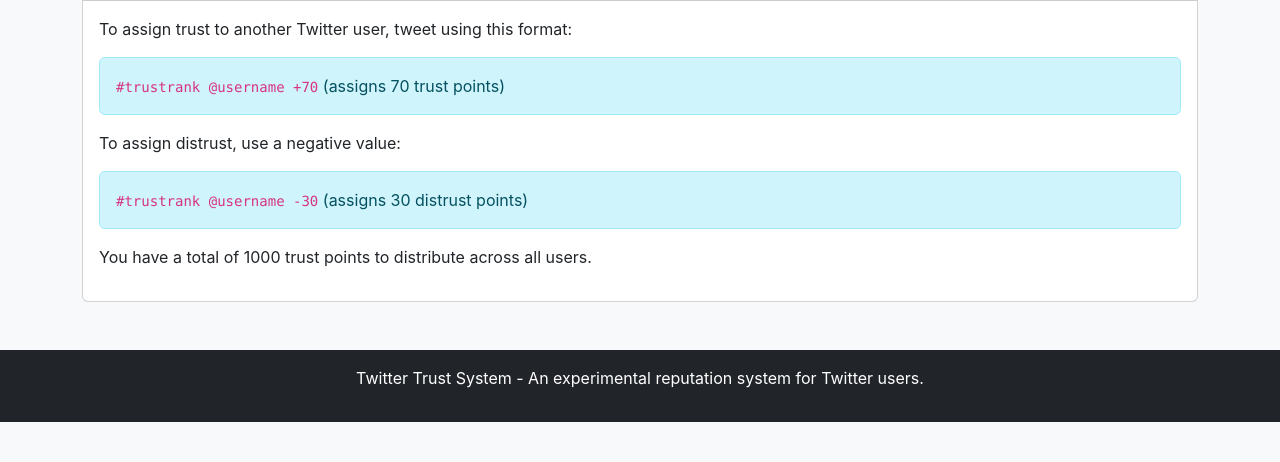
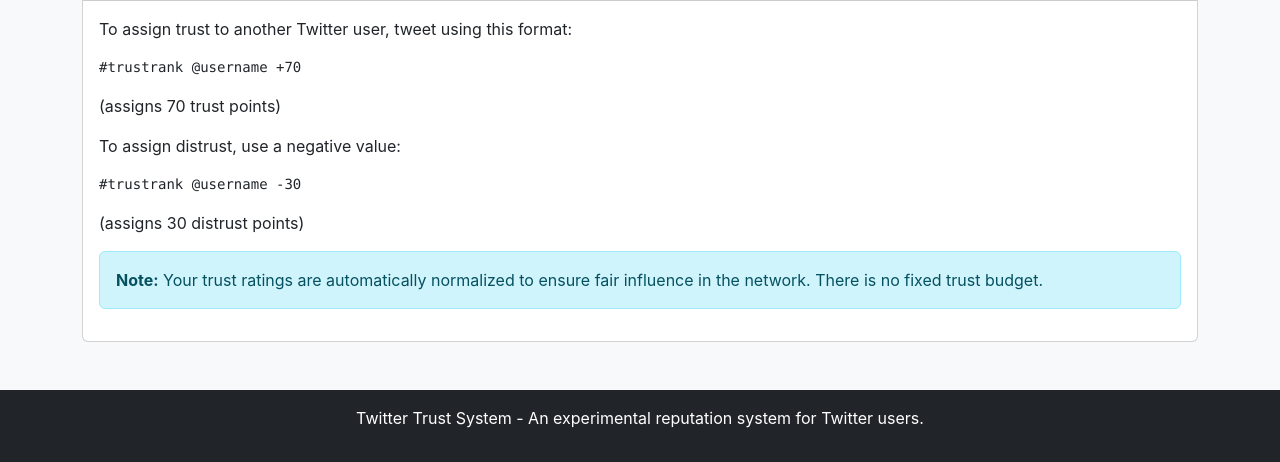
Before and after one commit to BrianMills2718/twitter-trust-system, a plain HTML site: page index.html in a window 1280 px wide. Shown: the part 535-997 px from the top of the page. Before the commit the page ends 957 px from the top, so only its background shows below. Drawn offline with nearby package versions, Linux system fonts and the light colour scheme.

Commit message:
Update participation instructions to reflect L2 normalization, not fixed trust budget

```diff
--- a/index.html
+++ b/index.html
@@ -72,14 +72,14 @@
                     </div>
                     <div class="card-body">
                         <p>To assign trust to another Twitter user, tweet using this format:</p>
+                        <pre><code>#trustrank @username +70</code></pre>
+                        <p>(assigns 70 trust points)</p>
+                        <p>To assign distrust, use a negative value:</p>
+                        <pre><code>#trustrank @username -30</code></pre>
+                        <p>(assigns 30 distrust points)</p>
                         <div class="alert alert-info">
-                            <code>#trustrank @username +70</code> (assigns 70 trust points)
+                            <strong>Note:</strong> Your trust ratings are automatically normalized to ensure fair influence in the network. There is no fixed trust budget.
                         </div>
-                        <p>To assign distrust, use a negative value:</p>
-                        <div class="alert alert-info">
-                            <code>#trustrank @username -30</code> (assigns 30 distrust points)
-                        </div>
-                        <p>You have a total of 1000 trust points to distribute across all users.</p>
                     </div>
                 </div>
             </div>
```
